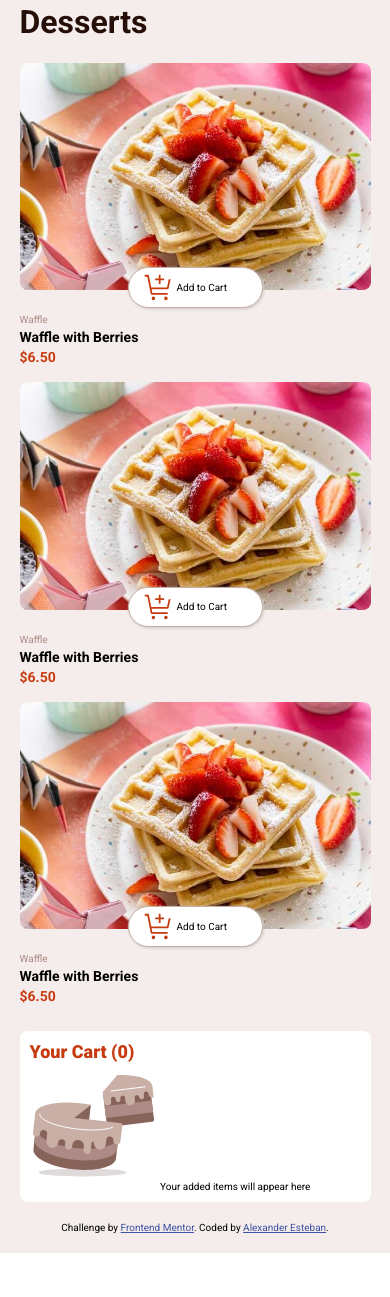
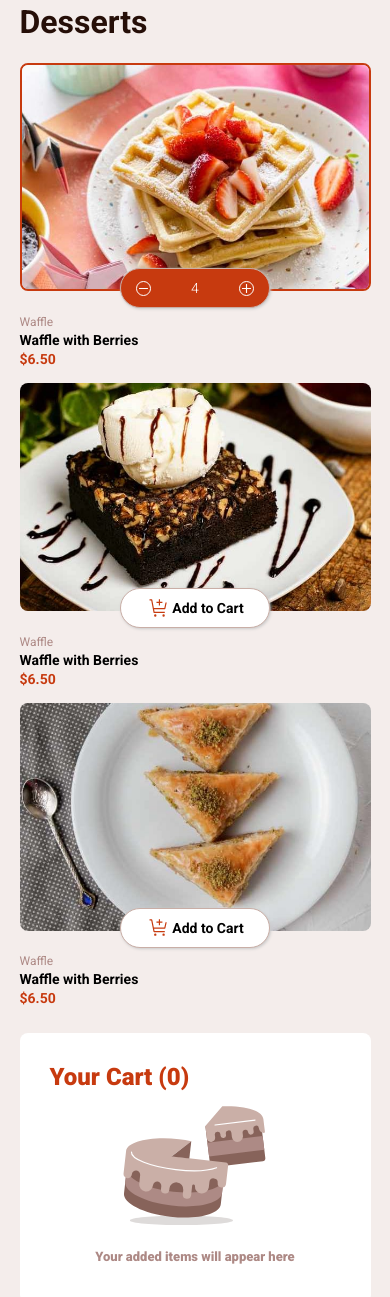
Before and after one commit to AlexanderEstebanZapata1994/product-list-with-cart-main, a plain HTML site: page index.html in a window 390 px wide. Shown: the part 17-1314 px from the top of the page. Before the commit the page ends 1270 px from the top, so only its background shows below. Drawn offline with Linux system fonts and the light colour scheme.

Commit message:
Selected states for products and the button when a product is added

```diff
--- a/assets/css/mobile.style.css
+++ b/assets/css/mobile.style.css
@@ -63,6 +63,7 @@ html {
 .item {
     margin: 15px 0;
 }
+
 .product-img {
     border-radius: 8px;
     object-fit: cover;
@@ -71,26 +72,59 @@ html {
     width: 100%;
 }
 
+.product-img__selected {
+    border: solid 2px var(--Red);
+}
+
 .button-wrapper {
     border-radius: 50px;
     box-shadow: 1px 1px 3px #c9c9c9;
     border: solid 1px var(--Rose-300);
     background-color: var(--White);
+    font-weight: bold;
+    font-size: 1.4rem;
     display: flex;
     position: absolute;
     align-items: center;
-    justify-items: center;
+    justify-content: center;
     left: 0;
     right: 0;
     margin: -25px auto;
     padding: 5px 12px;
-    width: 135px;
+    height: 40px;
+    width: 150px;
+}
+
+.button-wrapper__selected {
+    background-color: var(--Red);
+    color: var(--White);
+    font-size: 1.4rem;
+    font-weight: 300;
+    display: flex;
+    justify-content: space-between;
+    padding: 5px 12px;
 }
 
 .button-wrapper img {
-    width: 30px;
+    width: 20px;
     margin: auto 3px;
 }
+
+.button-wrapper__selected img {
+    border: solid 1px var(--White);
+    border-radius: 50px;
+    margin: auto 3px;
+    padding: 2px;
+    width: 15px;
+    height: 15px;
+}
+
+/* .button-wrapper__selected img:hover {
+    border: solid 1px var(--Red);
+    background-color: var(--White);
+    color: var(--Red);
+
+} */
 
 .description {
     display: flex;
@@ -101,7 +135,7 @@ html {
 }
 
 .product-category {
-    font-size: 1rem;
+    font-size: 1.2rem;
     color: var(--Rose-400);
 }
 
@@ -120,15 +154,41 @@ html {
 .cart {
     background-color: var(--White);
     border-radius: 8px;
-    padding: 10px;
+    display: flex;
+    flex-direction: column;
+    padding: 30px;
     margin-top: 10px;
+    height: 270px;
     width: 100%;
 }
 
 .cart p {
-    font-size: large;
+    font-size: x-large;
     font-weight: 900;
     color: var(--Red);
 }
+
+.cart__empty {
+    display: flex;
+    flex-direction: column;
+    height: 200px;
+}
+
+.cart__empty img {
+    border-radius: 8px;
+    object-fit: contain;
+    object-position: center;
+    height: 150px;
+    width: 100%;
+}
+
+.cart__empty span {
+    font-size: small;
+    margin: auto;
+    font-weight: 900;
+    color: var(--Rose-400);
+}
+
+
 .attribution { margin-top: 20px; font-size: 1rem; text-align: center; }
 .attribution a { color: hsl(228, 45%, 44%); }
--- a/index.html
+++ b/index.html
@@ -24,7 +24,20 @@
       </section>
       <section class="product-list">
         <div class="item">
-          <img class="product-img" src="/assets/images/image-waffle-mobile.jpg" alt="">
+          <img class="product-img product-img__selected" src="/assets/images/image-waffle-mobile.jpg" alt="">
+          <span class="button-wrapper button-wrapper__selected">
+            <img src="/assets/images/icon-decrement-quantity.svg"/>
+            4
+            <img src="/assets/images/icon-increment-quantity.svg"/>
+          </span>
+          <span class="description">
+            <p class="product-category">Waffle</p>
+            <p class="product-name">Waffle with Berries</p>
+            <p class="product-price">$6.50</p>
+          </span>
+        </div>
+        <div class="item">
+          <img class="product-img" src="/assets/images/image-brownie-mobile.jpg" alt="">
           <span class="button-wrapper">
             <img src="/assets/images/icon-add-to-cart.svg"/>
             Add to Cart
@@ -36,19 +49,7 @@
           </span>
         </div>
         <div class="item">
-          <img class="product-img" src="/assets/images/image-waffle-mobile.jpg" alt="">
-          <span class="button-wrapper">
-            <img src="/assets/images/icon-add-to-cart.svg"/>
-            Add to Cart
-          </span>
-          <span class="description">
-            <p class="product-category">Waffle</p>
-            <p class="product-name">Waffle with Berries</p>
-            <p class="product-price">$6.50</p>
-          </span>
-        </div>
-        <div class="item">
-          <img class="product-img" src="/assets/images/image-waffle-mobile.jpg" alt="">
+          <img class="product-img" src="/assets/images/image-baklava-mobile.jpg" alt="">
           <span class="button-wrapper">
             <img src="/assets/images/icon-add-to-cart.svg"/>
             Add to Cart
```
